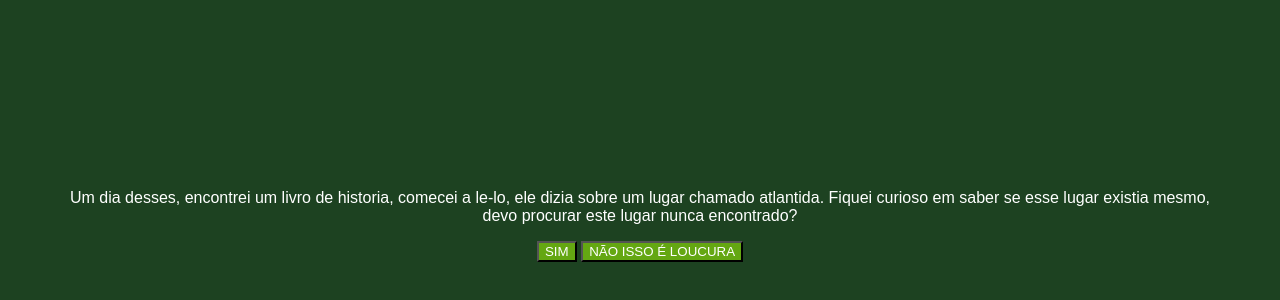
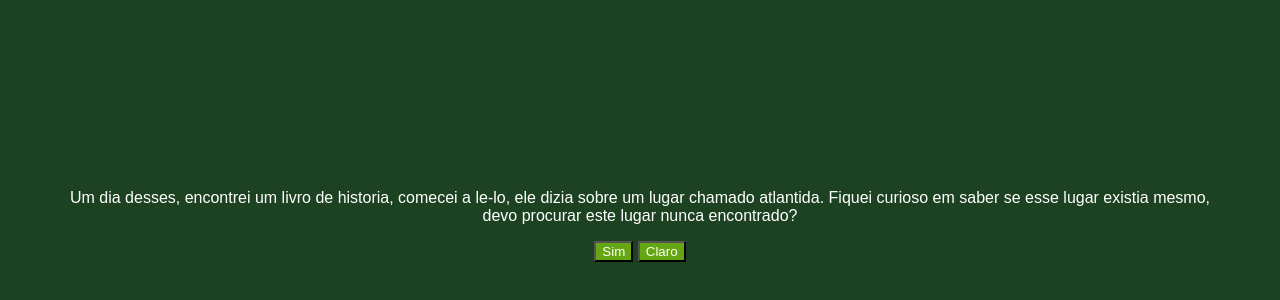
Before and after one commit to gamxttt/gamaximo, a plain HTML site: page index.html in a window 1280 px wide. Shown: the part 142-442 px from the top of the page. Drawn offline with Linux system fonts and the light colour scheme; a web font is replaced by a local one.

Commit message:
Update index.html

```diff
--- a/index.html
+++ b/index.html
@@ -7,15 +7,15 @@
     <link rel="preconnect" href="https://fonts.googleapis.com">
     <link rel="preconnect" href="https://fonts.gstatic.com" crossorigin>
     <link href="https://fonts.googleapis.com/css2?family=Bai+Jamjuree:ital,wght@0,200;0,300;0,400;0,500;0,600;0,700;1,200;1,300;1,400;1,500;1,600;1,700&display=swap" rel="stylesheet">
-    <title>em busca da atlantida</title>
+    <title>Em busca da Atlantida</title>
 </head>
 <body>
     <main>
         <div class="passo ativo" id="passo-0">
             <img src="img/cenario-passo0.png" alt="">
             <p> Um dia desses, encontrei um livro de historia, comecei a le-lo, ele dizia sobre um lugar chamado atlantida. Fiquei curioso em saber se esse lugar existia mesmo, devo procurar este lugar nunca encontrado?</p>
-            <button class="btn-proximo" data-proximo="1">SIM</button>
-            <button class="btn-proximo" data-proximo="2">NÃO ISSO É LOUCURA</button>
+            <button class="btn-proximo" data-proximo="1">Sim</button>
+            <button class="btn-proximo" data-proximo="2">Claro</button>
         </div>
         <div class="passo" id="passo-1">
             <p>Você começa sua jornada em busca de Atlatida, pesquisando descobri que esssa cidade, supostamente fica na Espanha.</p>
```
